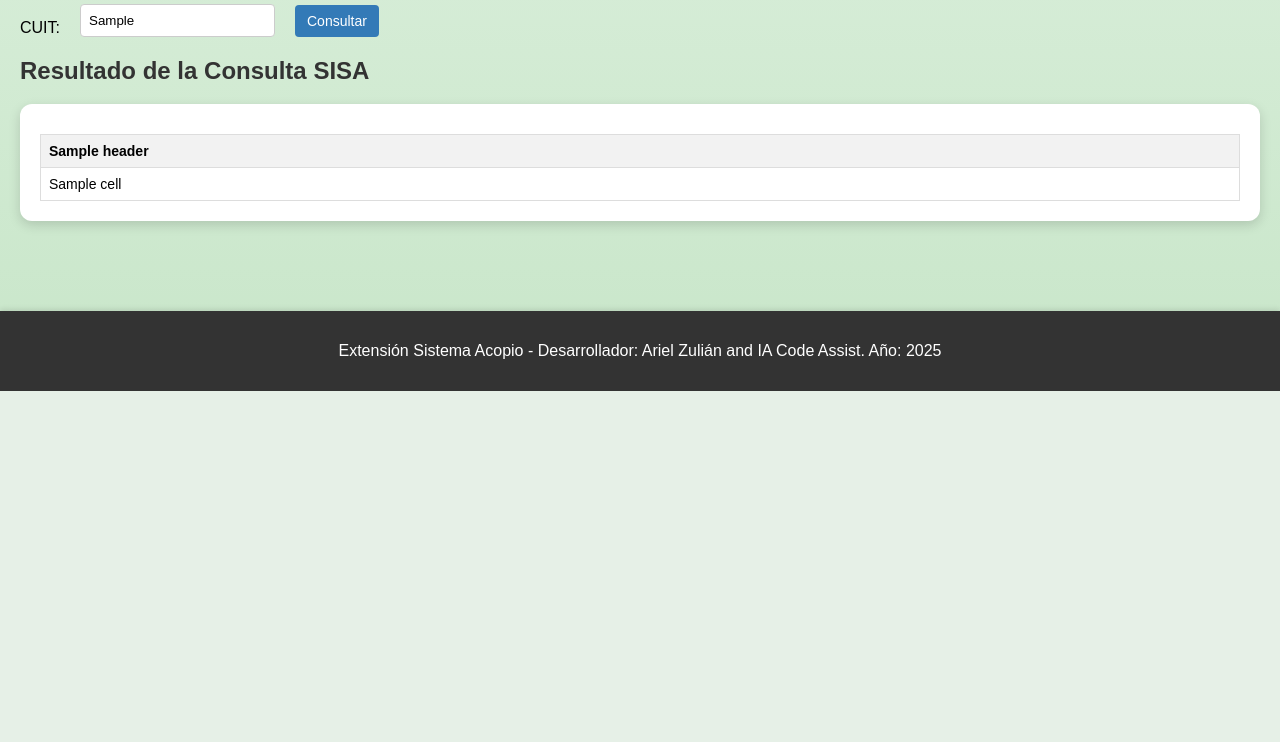
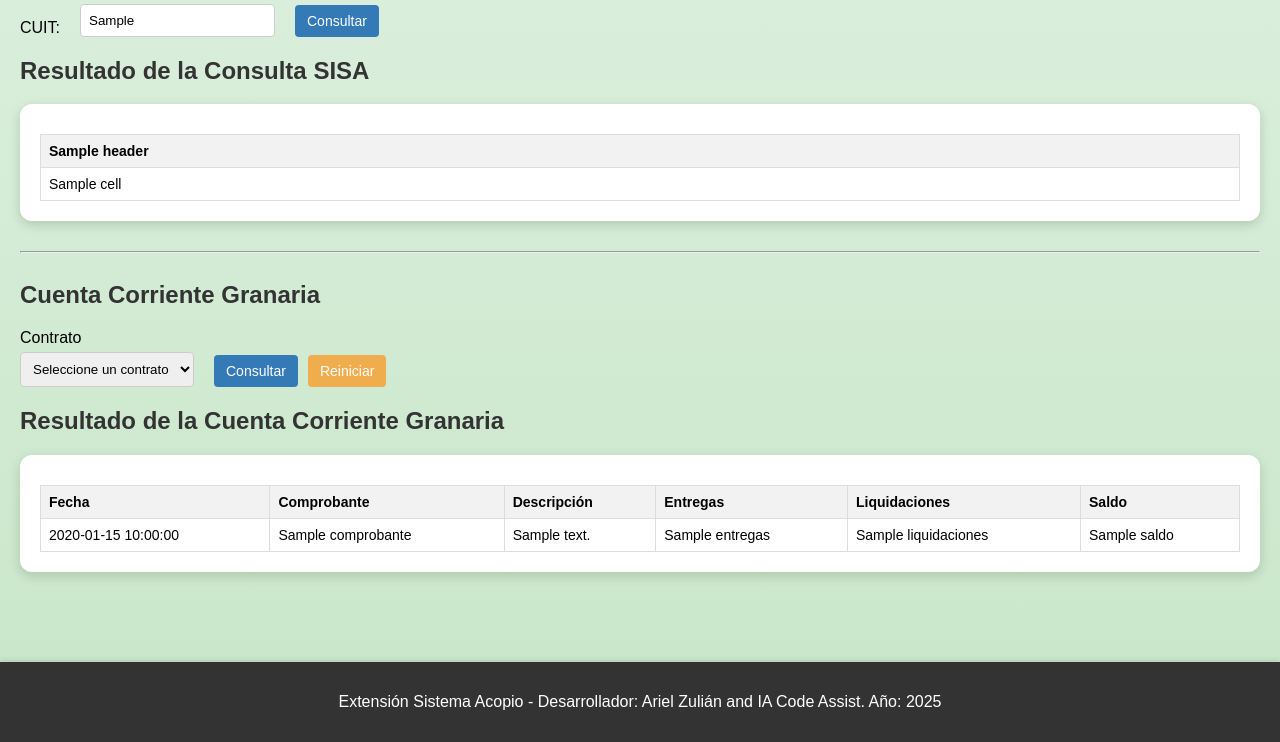
Before and after one commit to arizu14n/Datos-Acopio, a Flask app: template templates/consultas.html in a window 1280 px wide. Shown: the part 596-1338 px from the top of the page. Before the commit the page ends 987 px from the top, so only its background shows below. Run offline with Flask 3, Linux system fonts and the light colour scheme; the template is opened without the code that fills it: most values are stand-ins (such as "Sample title", 1, 10 or a date in 2020).

Commit message:
nueva consulta. Cuenta corriente granaria

```diff
--- a/app.py
+++ b/app.py
@@ -688,8 +688,41 @@ def consultas():
     total_kilos_netos = 0
     filtros_aplicados = {}
 
+    # --- Lógica para Cuenta Corriente Granaria ---
+    cuenta_corriente_data = None
+    g_contrato_filtro_granaria = None
+
+
     # --- Obtener valores para los filtros ---
     granos, cosechas, compradores = get_filtro_values()
+
+    # --- Obtener todos los contratos para el dropdown de Cta Cte Granaria de las últimas 3 cosechas ---
+    try:
+        with DBF(RUTA_ACOCARPO_DBF, encoding='iso-8859-1') as tabla_acocarpo:
+            all_records = [rec for rec in tabla_acocarpo if rec.get('G_COSE') and rec.get('G_CONTRATO')]
+
+            # Obtener las últimas 3 cosechas únicas y ordenarlas
+            cosechas_unicas = sorted(list(set(rec['G_COSE'] for rec in all_records)), reverse=True)
+            ultimas_tres_cosechas = cosechas_unicas[:3]
+
+            # Filtrar contratos de las últimas tres cosechas y mantener el orden
+            contratos_vistos = set()
+            contratos_granaria = []
+            # Iterar en reversa para obtener los contratos más recientes primero
+            for rec in reversed(all_records):
+                contrato = rec.get('G_CONTRATO').strip()
+                if contrato and rec.get('G_COSE') in ultimas_tres_cosechas:
+                    if contrato not in contratos_vistos:
+                        contratos_granaria.append(contrato)
+                        contratos_vistos.add(contrato)
+
+    except FileNotFoundError:
+        contratos_granaria = []
+        print(f"Advertencia: No se encontró el archivo DBF: {RUTA_ACOCARPO_DBF}")
+    except Exception as e:
+        contratos_granaria = []
+        print(f"Error al leer {RUTA_ACOCARPO_DBF}: {e}")
+
 
     if request.method == 'POST':
         # Determinar qué formulario se envió
@@ -796,6 +829,62 @@ def consultas():
             entregas, total_kilos_netos = get_entregas(filtros)
             filtros_aplicados = filtros
 
+        elif 'consultar_granaria' in request.form:
+            g_contrato_filtro_granaria = request.form.get('g_contrato_granaria')
+            if g_contrato_filtro_granaria:
+                movimientos = []
+                # Obtener Entregas
+                try:
+                    with DBF(RUTA_ACOCARPO_DBF, encoding='iso-8859-1') as tabla_acocarpo:
+                        for rec in tabla_acocarpo:
+                            if rec['G_CONTRATO'] == g_contrato_filtro_granaria:
+                                if isinstance(rec.get('G_FECHA'), datetime.date):
+                                    movimientos.append({
+                                        'fecha': rec['G_FECHA'],
+                                        'comprobante': rec.get('G_CTG', ''),
+                                        'descripcion': f"Entrega - CTG: {rec.get('G_CTG', '')}",
+                                        'entregas': rec.get('G_SALDO', 0) or 0,
+                                        'liquidaciones': 0
+                                    })
+                except Exception as e:
+                    print(f"Error al leer {RUTA_ACOCARPO_DBF} para Cta Cte Granaria: {e}")
+
+                # Obtener Liquidaciones
+                try:
+                    with DBF(RUTA_LIQVEN_DBF, encoding='iso-8859-1') as tabla_liqven:
+                        for rec in tabla_liqven:
+                            if rec['CONTRATO'] == g_contrato_filtro_granaria:
+                                if isinstance(rec.get('FEC_C'), datetime.date):
+                                    fac_c_padded = str(rec.get('FAC_C', '')).zfill(8)
+                                    coe_val = f"{rec.get('FA1_C', '')}-{fac_c_padded}"
+                                    movimientos.append({
+                                        'fecha': rec['FEC_C'],
+                                        'comprobante': coe_val,
+                                        'descripcion': f"Liquidación - COE: {coe_val}",
+                                        'entregas': 0,
+                                        'liquidaciones': rec.get('PESO', 0) or 0
+                                    })
+                except Exception as e:
+                    print(f"Error al leer {RUTA_LIQVEN_DBF} para Cta Cte Granaria: {e}")
+
+                # Ordenar movimientos por fecha
+                movimientos.sort(key=lambda x: x['fecha'])
+
+                # Calcular saldo
+                saldo = 0
+                cuenta_corriente_data = []
+                for mov in movimientos:
+                    saldo += mov['entregas'] - mov['liquidaciones']
+                    cuenta_corriente_data.append({
+                        'fecha': format_date(mov['fecha']),
+                        'comprobante': mov['comprobante'],
+                        'descripcion': mov['descripcion'],
+                        'entregas': format_number(mov['entregas']),
+                        'liquidaciones': format_number(mov['liquidaciones']),
+                        'saldo': format_number(saldo)
+                    })
+
+
     return render_template('consultas.html',
                            cuit_consultado=cuit_to_display,
                            tabla_sisa=tabla_sisa,
@@ -805,7 +894,10 @@ def consultas():
                            compradores=compradores,
                            entregas=entregas,
                            total_kilos_netos=format_number(total_kilos_netos),
-                           filtros_aplicados=filtros_aplicados)
+                           filtros_aplicados=filtros_aplicados,
+                           contratos_granaria=contratos_granaria,
+                           g_contrato_filtro_granaria=g_contrato_filtro_granaria,
+                           cuenta_corriente_data=cuenta_corriente_data)
 
 @app.route('/cobranzas', methods=['GET', 'POST'])
 def cobranzas():
--- a/templates/consultas.html
+++ b/templates/consultas.html
@@ -102,7 +102,7 @@
             <div class="filter-group">
                  <div class="filter-group-row">
                     <input type="submit" value="Consultar" class="btn btn-primary">
-                    <a href="{{ url_for('consultas') }}" class="btn btn-warning">Reiniciar</a>
+                    <a href="#" class="btn btn-warning reiniciar-btn">Reiniciar</a>
                 </div>
             </div>
         </form>
@@ -188,4 +188,75 @@
         <p style="color: red;">{{ error }}</p>
     {% endif %}
 
+    <hr>
+
+    <div class="form-container">
+        <h2>Cuenta Corriente Granaria</h2>
+        <form method="POST">
+            <input type="hidden" name="consultar_granaria" value="1">
+            <div class="filter-group">
+                <label for="g_contrato_granaria">Contrato</label>
+                <select id="g_contrato_granaria" name="g_contrato_granaria" class="form-control">
+                    <option value="">Seleccione un contrato</option>
+                    {% for contrato in contratos_granaria %}
+                        <option value="{{ contrato }}" {% if g_contrato_filtro_granaria == contrato %}selected{% endif %}>{{ contrato }}</option>
+                    {% endfor %}
+                </select>
+            </div>
+            <div class="filter-group">
+                <div class="filter-group-row">
+                    <input type="submit" value="Consultar" class="btn btn-primary">
+                    <a href="#" class="btn btn-warning reiniciar-btn">Reiniciar</a>
+                </div>
+            </div>
+        </form>
+    </div>
+
+    {% if cuenta_corriente_data %}
+        <h2>Resultado de la Cuenta Corriente Granaria</h2>
+        <div class="table-container">
+            <table>
+                <thead>
+                    <tr>
+                        <th>Fecha</th>
+                        <th>Comprobante</th>
+                        <th>Descripción</th>
+                        <th>Entregas</th>
+                        <th>Liquidaciones</th>
+                        <th>Saldo</th>
+                    </tr>
+                </thead>
+                <tbody>
+                    {% for mov in cuenta_corriente_data %}
+                        <tr>
+                            <td>{{ mov.fecha }}</td>
+                            <td>{{ mov.comprobante }}</td>
+                            <td>{{ mov.descripcion }}</td>
+                            <td>{{ mov.entregas }}</td>
+                            <td>{{ mov.liquidaciones }}</td>
+                            <td>{{ mov.saldo }}</td>
+                        </tr>
+                    {% endfor %}
+                </tbody>
+            </table>
+        </div>
+    {% endif %}
+
+<script>
+document.addEventListener('DOMContentLoaded', function() {
+    const reiniciarBotones = document.querySelectorAll('.reiniciar-btn');
+    reiniciarBotones.forEach(function(boton) {
+        boton.addEventListener('click', function(event) {
+            event.preventDefault(); // Evita que el enlace recargue la página
+            const form = this.closest('form'); // Encuentra el formulario padre del botón
+            if (form) {
+                form.reset(); // Resetea los campos del formulario
+                // Opcional: si quieres que la página se recargue para limpiar los resultados de la tabla
+                // window.location.href = window.location.pathname;
+            }
+        });
+    });
+});
+</script>
+
 {% endblock %}
```
Also changed, not shown: fletes.db, 1 other file.
